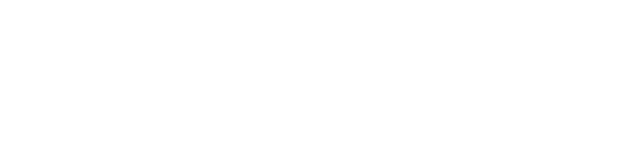
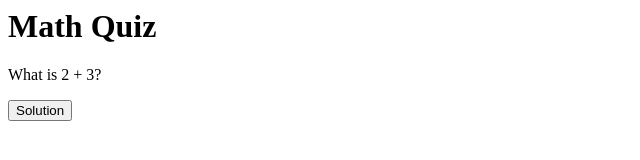
Before and after one commit to JackB1699/CVUProgramming, a plain HTML site: page math-quiz.html in a window 1280 px wide. Shown: the whole page, without its empty margins (0-640 px from the left). Drawn offline with Linux system fonts and the light colour scheme.

Commit message:
Update math-quiz.html

```diff
--- a/math-quiz.html
+++ b/math-quiz.html
@@ -1 +1,17 @@
 <html>
+<head>
+  <link rel="stylesheet" type="text/css" href="mathquiz.css"/>
+  <script src="mathquiz.js"></script>
+  </head>
+<body>
+  <h1>Math Quiz</h1>
+  <p>
+    What is 2 + 3?
+  </p>
+  <p id='solution'>
+  </p>
+  <button type="button" onclick="showA()">
+    Solution
+  </button>
+  </body>
+</html>
```
